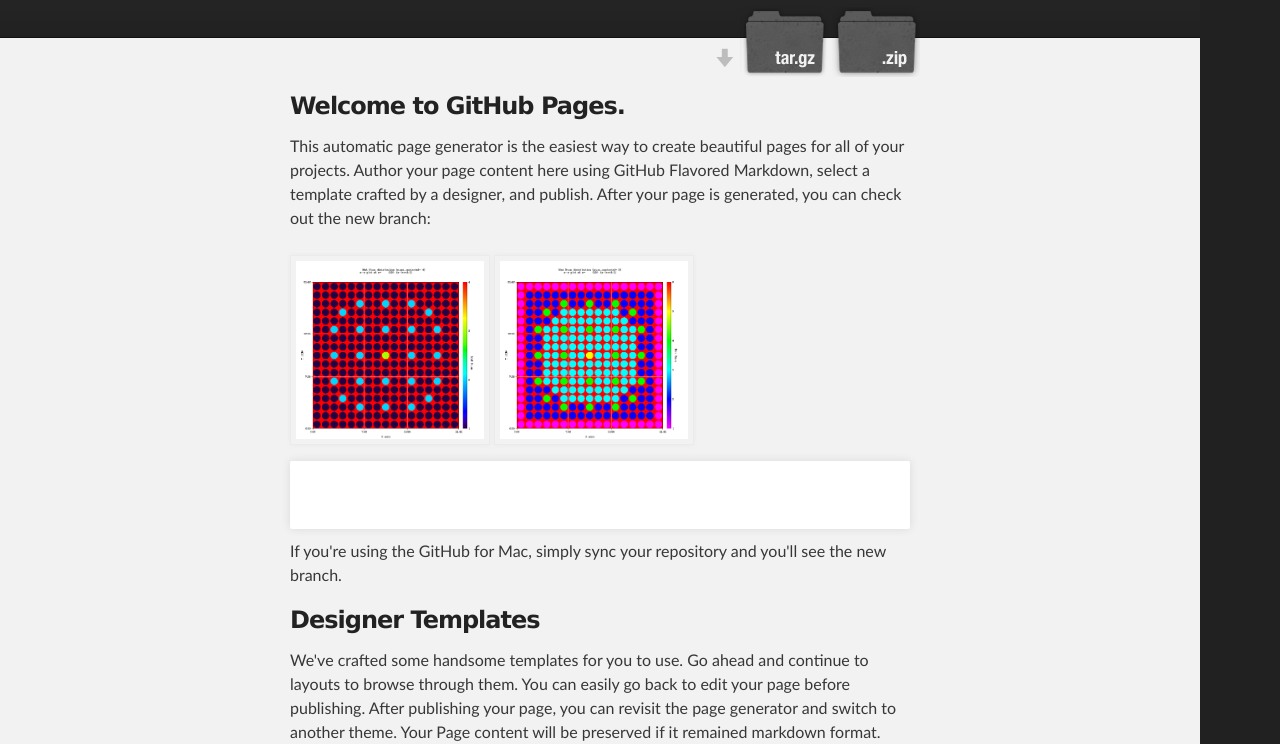
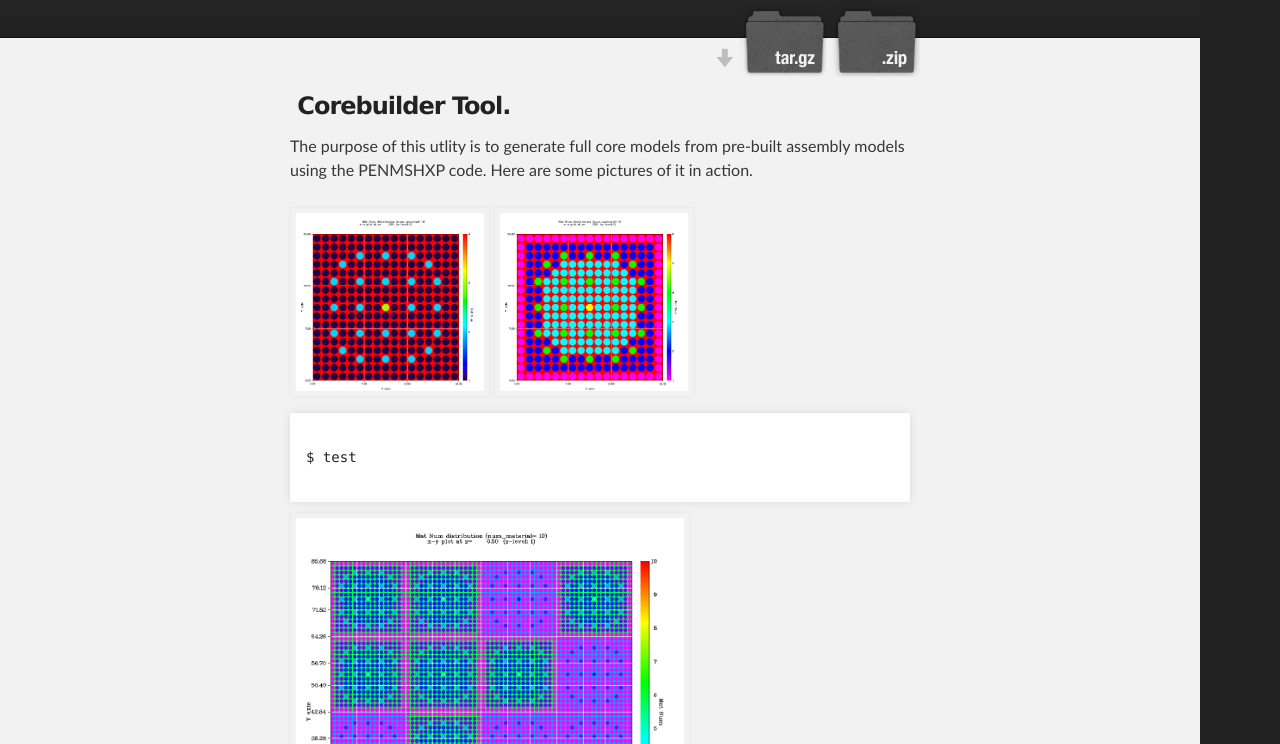
Before and after one commit to critcel/corebuilder, a plain HTML site: page index.html in a window 1280 px wide. Shown: the part 208-952 px from the top of the page. Drawn offline with nearby package versions, Linux system fonts and the light colour scheme; a script that the page names is missing.

Commit message:
more paring down

```diff
--- a/index.html
+++ b/index.html
@@ -40,9 +40,12 @@
     <div id="main_content_wrap" class="outer">
       <section id="main_content" class="inner">
           <h3>
-<a name="welcome-to-github-pages" class="anchor" href="#welcome-to-github-pages"><span class="octicon octicon-link"></span></a>Welcome to GitHub Pages.</h3>
+              <a name="corebuild-tool" class="anchor" href="#corebuild-tool"><span class="octicon octicon-link"></span></a>
+              Corebuilder Tool.</h3>
 
-<p>This automatic page generator is the easiest way to create beautiful pages for all of your projects. Author your page content here using GitHub Flavored Markdown, select a template crafted by a designer, and publish. After your page is generated, you can check out the new branch:</p>
+<p>The purpose of this utlity is to generate full core models from pre-built
+assembly models using the PENMSHXP code.  Here are some pictures of it in
+action.</p>
 
         <div style="float:left;">
           <img src="typea/typ_z1cm.png" alt="Type A" style="width: 200px;"/>
@@ -50,22 +53,18 @@
         </div>
 
 <pre><code>
+$ test
 <script src="corebuilder.inp"></script>
 </code></pre>
 
-<p>If you're using the GitHub for Mac, simply sync your repository and you'll see the new branch.</p>
-
-<h3>
-<a name="designer-templates" class="anchor" href="#designer-templates"><span class="octicon octicon-link"></span></a>Designer Templates</h3>
-
-<p>We've crafted some handsome templates for you to use. Go ahead and continue to layouts to browse through them. You can easily go back to edit your page before publishing. After publishing your page, you can revisit the page generator and switch to another theme. Your Page content will be preserved if it remained markdown format.</p>
+          <img src="final/fin_z1cm.png" alt="Type B" style="width: 400px;"/>
 
 <h3>
 <a name="contributors" class="anchor" href="#contributors"><span class="octicon octicon-link"></span></a>Contributors</h3>
 
-Kevin Manalo (<a href="https://github.com/kmanalo"
-  class="user-mention">@kmanalo</a>), Dylon Wegner (<a
-href="https://github.com/hydro56" class="user-mention">@hydro56</a>), and Richard Cerge.</p>
+Kevin Manalo (<a href="https://github.com/kmanalo" class="user-mention">@kmanalo</a>),
+Dylon Wegner (<a href="https://github.com/hydro56" class="user-mention">@hydro56</a>),
+and Richard Cerge.</p>
 
 <h3>
 <a name="contact" class="anchor" href="#support-or-contact"><span class="octicon octicon-link"></span></a>Contact</h3>
--- a/script.js
+++ b/script.js
@@ -2,7 +2,7 @@ $(document).ready(function () { // load json file using jquery ajax
     $.getJSON('data.json', function (data) {
         var output = '<ul>';
         $.each(data, function (key, val) {
-            output += '<li>' + val.name '</li>';
+            output += '<li>' + val.name + ':' + '</li>';
         });
         output += '</ul>';
         $('#update').html(output);  // replace all existing content
```
